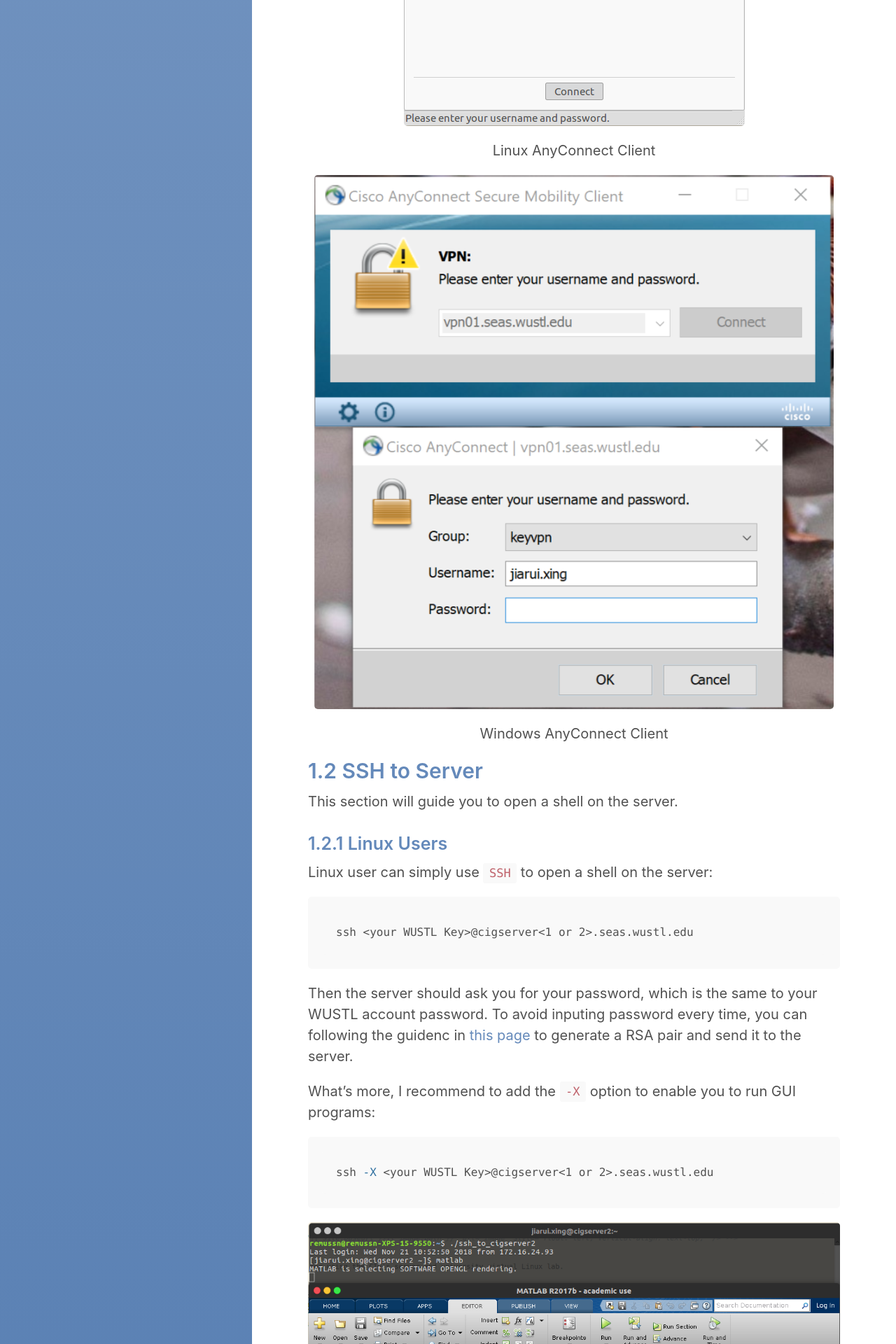
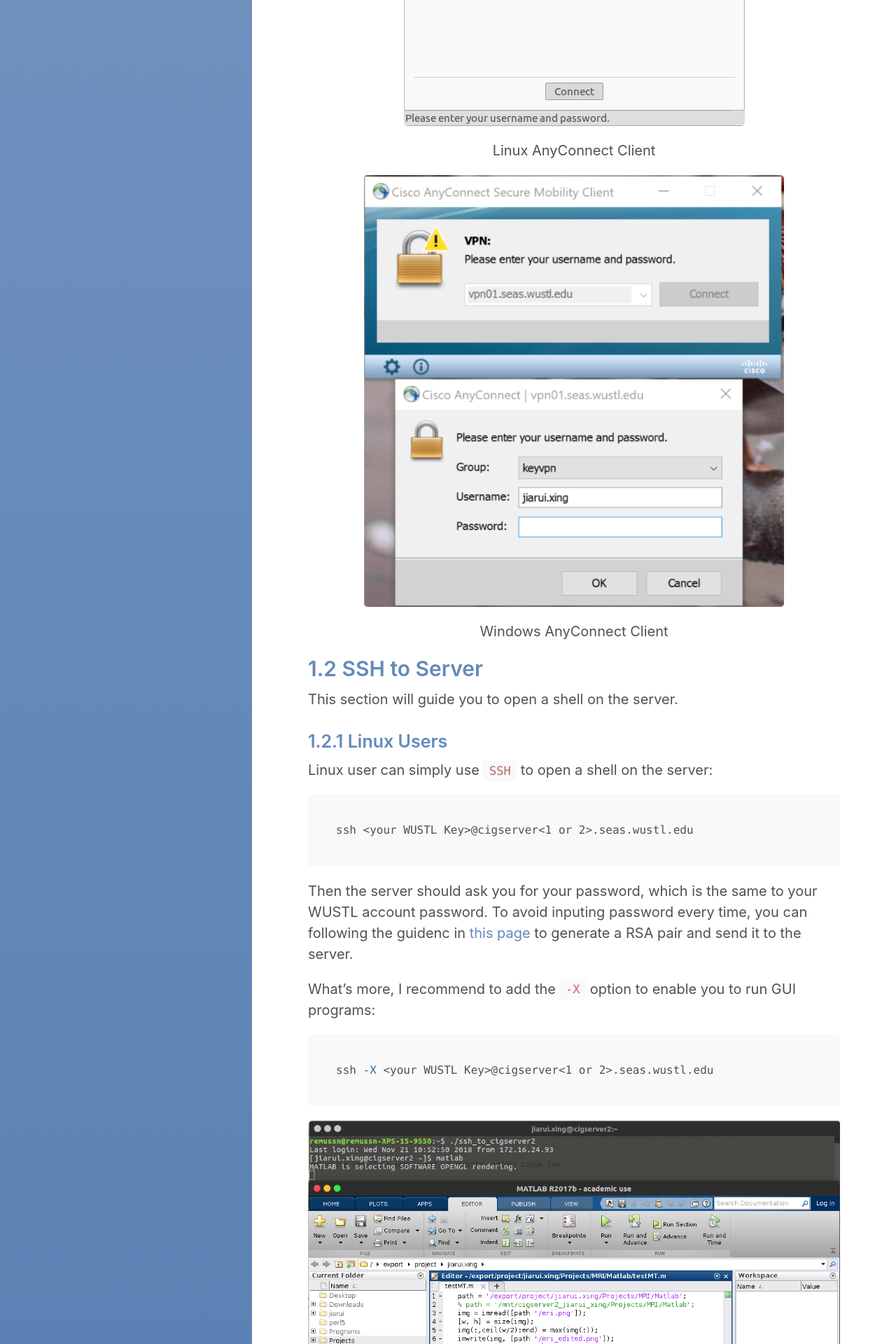
Before and after one commit to jr-xing/jr-xing.github.io, a Jekyll site: the page built from _posts/2018-11-20-Server-Usage.md, in a window 1280 px wide. Shown: the part 1529-3449 px from the top of the page at 70% size. Built offline with Jekyll 4.4.1, drawn with Linux system fonts in a browser that asks for light colours; some of the changed text lies outside the part shown.

Commit message:
update Server Usage

````diff
--- a/_posts/2018-11-20-Server-Usage.md
+++ b/_posts/2018-11-20-Server-Usage.md
@@ -33,7 +33,7 @@
 Please ask the professor for permission to access to server. After being permitted, you can go to [Engineering IT](https://engineering.wustl.edu/our-school/leadership/offices/engineering-it/networks-remote-access/Pages/vpn.aspx) and follow the guide to install Cisco AnyConnect, the VPN software. Everytime you want to access to server, you need to start VPN first. And remember to select ```keyvpn``` in the ```Group`` option.
 <center><img src="{{ site.baseurl }}/assets/imgs/Server-Usage/AnyConnect-Linux.png"/></center>
 <p style="text-align: center;"> Linux AnyConnect Client </p>
-<center><img src="{{ site.baseurl }}/assets/imgs/Server-Usage/AnyConnect-Win.png"/></center>
+<center><img src="{{ site.baseurl }}/assets/imgs/Server-Usage/AnyConnect-Win.png" style="max-width:600px;"/></center>
 <p style="text-align: center;"> Windows AnyConnect Client </p>
 
 ## 1.2 SSH to Server
````
